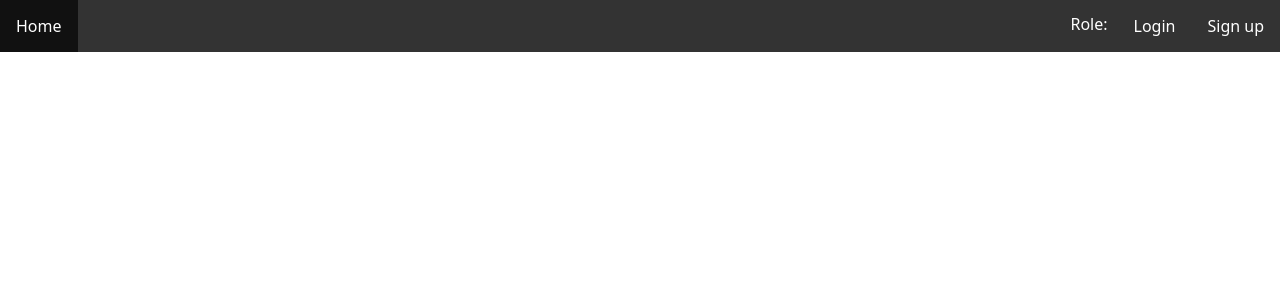
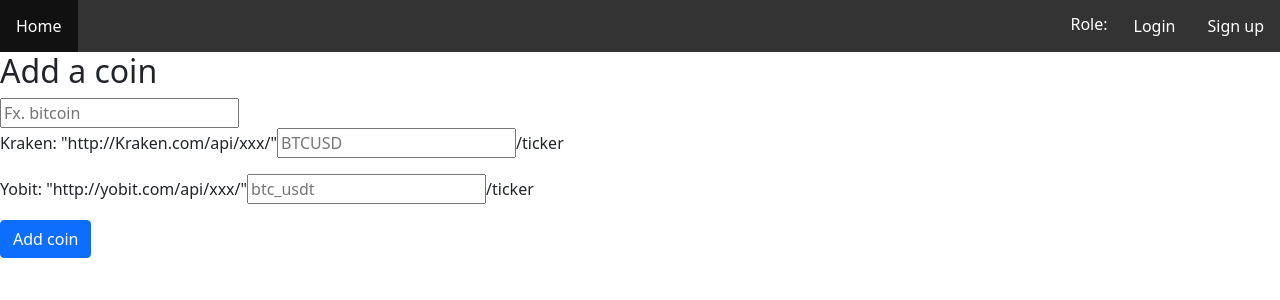
Before and after one commit to Gruppe-6A/Semester-projekt-frontend, a React (Create React App) app: page /adminpage in a window 1280 px wide. Shown: the top 300 px of the page. Built offline with nearby package versions, Linux system fonts and the light colour scheme.

Commit message:
admin stuff

```diff
--- a/src/App.js
+++ b/src/App.js
@@ -16,6 +16,7 @@ import Signup from "./components/Signup";
 import SignupPage from "./components/SignupPage";
 import CompareCrypto from "./components/CompareCrypto";
 import facade from "./apiFacade";
+import AdminPage from "./components/AdminPage";
 
 export default function App({ facade }) {
   const [loggedIn, setLoggedIn] = useState(false);
@@ -31,6 +32,7 @@ export default function App({ facade }) {
   const signup = (user, pass) => {
     facade.signup(user, pass).then((res) => setSignedUp(true));
   };
+
   return (
     <Router>
       <div>
@@ -42,14 +44,14 @@ export default function App({ facade }) {
             <Route exact path="/">
               <Home />
             </Route>
-            <Route path="/ex1">
+            <Route path="/portfolio">
               <Exercise1 facade={facade} />
             </Route>
-            <Route path="/ex2">
+            <Route path="/favorites">
               <Exercise2 facade={facade} />
             </Route>
-            <Route path="/ex3">
-              <Exercise3 facade={facade} />
+            <Route path="/adminpage">
+              <AdminPage facade={facade} />
             </Route>
             <Route path="/login">
               <LoginPage
--- a/src/apiFacade.js
+++ b/src/apiFacade.js
@@ -65,6 +65,13 @@ function apiFacade() {
     return fetch(URL + "/api/info/" + options).then(handleHttpErrors);
   };
 
+  const postData = (id, link1, link2) => {
+    const options = makeOptions("POST", true, {
+      id:{id},"linkList":[{link:{link1},exchange:"kraken"},{link:{link2},exchange:"yobit"}]
+     });
+    return fetch(URL + "/api/admin/", options).then(handleHttpErrors);
+  };
+
   const fetchLoggedIn = (endpoint, updateAction) => {
     const options = makeOptions("GET", true);
     return fetch(URL + "/api/info/" + endpoint, options)
@@ -108,6 +115,7 @@ function apiFacade() {
     hasUserAccess,
     signupData,
     signup,
+    postData
   };
 }
 const facade = apiFacade();
--- /dev/null
+++ b/src/components/AdminPage.js
@@ -0,0 +1,66 @@
+import { useState, useEffect } from "react";
+
+
+function AdminPage({facade}) {
+    const init = {id:"",link1:"",link2:""};
+    const [coinsCredentials, setCoinsCredentials] = useState(init);
+
+
+    const performCoins = (evt) => {
+      evt.preventDefault();
+      facade.postData(coinsCredentials.id, coinsCredentials.link1, coinsCredentials.link2);
+      console.log(coinsCredentials.id, coinsCredentials.link1, coinsCredentials.link2);
+    };
+    const onChange = (evt) => {
+      setCoinsCredentials({
+        ...coinsCredentials,
+        [evt.target.id]: evt.target.value,
+      })
+      ;
+    };
+    return ( <div>
+        <div>
+      <div>
+        <div/>
+        <div>
+          <h2>Add a coin</h2>
+          <form onChange={onChange}>
+            <div>
+              <input
+                type="text"
+                placeholder="Fx. bitcoin"
+                name="id"
+                id="id"
+              />
+              <p>Kraken: "http://Kraken.com/api/xxx/"<input
+                type="text"
+                placeholder="BTCUSD"
+                name="link"
+                id="link1"
+              />/ticker</p>
+               <p>Yobit: "http://yobit.com/api/xxx/"<input
+                type="text"
+                placeholder="btc_usdt"
+                name="link"
+                id="link2"
+              />/ticker</p>
+              <div>
+
+                <button
+                  type="button"
+                  className="btn btn-primary mb-2"
+                  onClick={performCoins}
+                >
+                  Add coin
+                </button>
+              </div>
+            </div>
+          </form>
+          <div/>
+        </div>
+      </div>
+    </div>
+    </div> );
+}
+
+export default AdminPage;
--- a/src/components/Header.js
+++ b/src/components/Header.js
@@ -10,22 +10,22 @@ function Header({ facade, loggedIn, dataFromServer, logout }) {
       </li>
       {facade.hasUserAccess("user", loggedIn) && (
         <li>
-          <NavLink exact activeClassName="selected" to="/ex1">
+          <NavLink exact activeClassName="selected" to="/portfolio">
             Portfolio
           </NavLink>
         </li>
       )}
       {facade.hasUserAccess("user", loggedIn) && (
         <li>
-          <NavLink exact activeClassName="selected" to="/ex2">
+          <NavLink exact activeClassName="selected" to="/favorites">
             Favorites
           </NavLink>
         </li>
       )}
       {facade.hasUserAccess("admin", loggedIn) && (
         <li>
-          <NavLink exact activeClassName="selected" to="/ex3">
-            Only for admin
+          <NavLink exact activeClassName="selected" to="/adminpage">
+            Administrative page
           </NavLink>
         </li>
       )}
```
